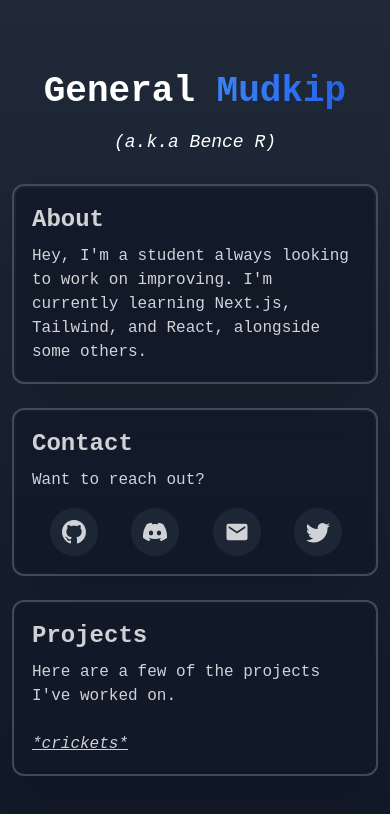
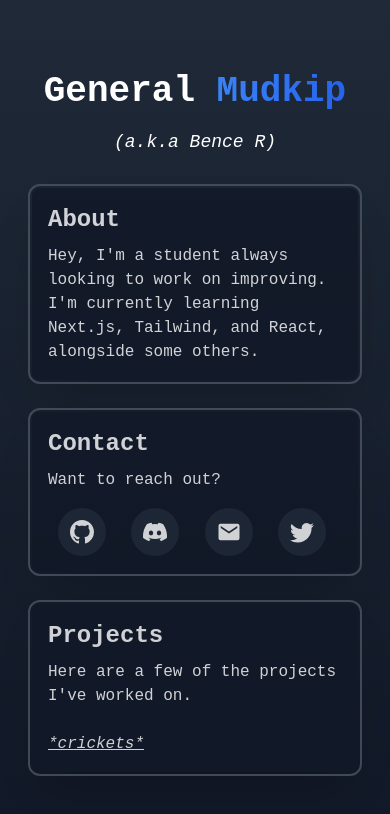
Before and after one commit to General-Mudkip/personal-page, a Next.js app: page / in a window 390 px wide. Shown: the top 814 px of the page. Built offline with nearby package versions, Linux system fonts and the light colour scheme.

Commit message:
Improved margins. Still some finicky stuff on landscape displays though

```diff
--- a/src/components/ContactIcons.tsx
+++ b/src/components/ContactIcons.tsx
@@ -40,7 +40,7 @@ const ContactIcon: FunctionComponent<ContactIconProps> = ({
       className={`contact-icon group ${isCopied ? 'copied' : ''}`}
       onClick={() => copyDiscord(text)}
     >
-      <a href={url}>{icon}</a>
+      <a className="scale-100 sm:scale-150 sm:text-xl" href={url}>{icon}</a>
 
       <span className="contact-tooltip group-hover:scale-100">
         {tooltipText}
@@ -51,7 +51,7 @@ const ContactIcon: FunctionComponent<ContactIconProps> = ({
 
 const ContactIconRow = () => {
   return (
-    <div className="flex flex-row justify-center items-center text-2xl sm:text-3xl">
+    <div className="grid grid-cols-4 justify-center items-center text-2xl sm:grid-cols-2 sm:mr-8 sm:text-3xl">
       <ContactIcon
         icon={<BsGithub />}
         text="General-Mudkip"
--- a/src/pages/index.tsx
+++ b/src/pages/index.tsx
@@ -13,27 +13,27 @@ const Home: NextPage = () => {
 
       <main className="bg-gradient-to-b from-gray-800 to-gray-900">
         <div className="min-h-screen flex flex-col justify-center items-center px-4">
-          <h1 className="font-bold text-4xl sm:text-5xl lg:text-7xl text-white text-center mb-4">
+          <h1 className="mt-12 sm:mt-10 font-bold text-4xl sm:text-5xl lg:text-7xl text-white text-center mb-4">
             General <span className="text-transparent bg-clip-text bg-gradient-to-r from-blue-500 to-blue-600">Mudkip</span>
           </h1>
           <h1 className="text-white italic font-sans text-lg sm:text-xl mb-8">(a.k.a Bence R)</h1>
 
           <div className="grid grid-cols-1 sm:grid-cols-2 gap-8 w-full max-w-3xl">
-            <div className="card">
+            <div className="card mx-4 sm:ml-4 sm:mx-0 lg:ml-0">
               <h1 className="font-bold text-2xl sm:text-3xl">About</h1>
               <p className="text-base sm:text-xl mt-2">
                 Hey, I&apos;m a student always looking to work on improving. I&apos;m currently learning Next.js, Tailwind, and React, alongside some others.
               </p>
             </div>
 
-            <div className="card">
+            <div className="card mx-4 sm:mr-4 sm:mx-0 lg:mr-0">
               <h1 className="font-bold text-2xl sm:text-3xl">Contact</h1>
               <p className="text-base sm:text-xl mt-2">Want to reach out?</p>
 
               <ContactIconRow/>
             </div>
 
-            <div className="card sm:col-span-2 md:col-span-2">
+            <div className="mb-12 mx-4 card sm:col-span-2">
               <h1 className="font-bold text-2xl sm:text-3xl">Projects</h1>
               <p className="text-base sm:text-xl mt-2">Here are a few of the projects I&apos;ve worked on.</p>
               <br/>
```
